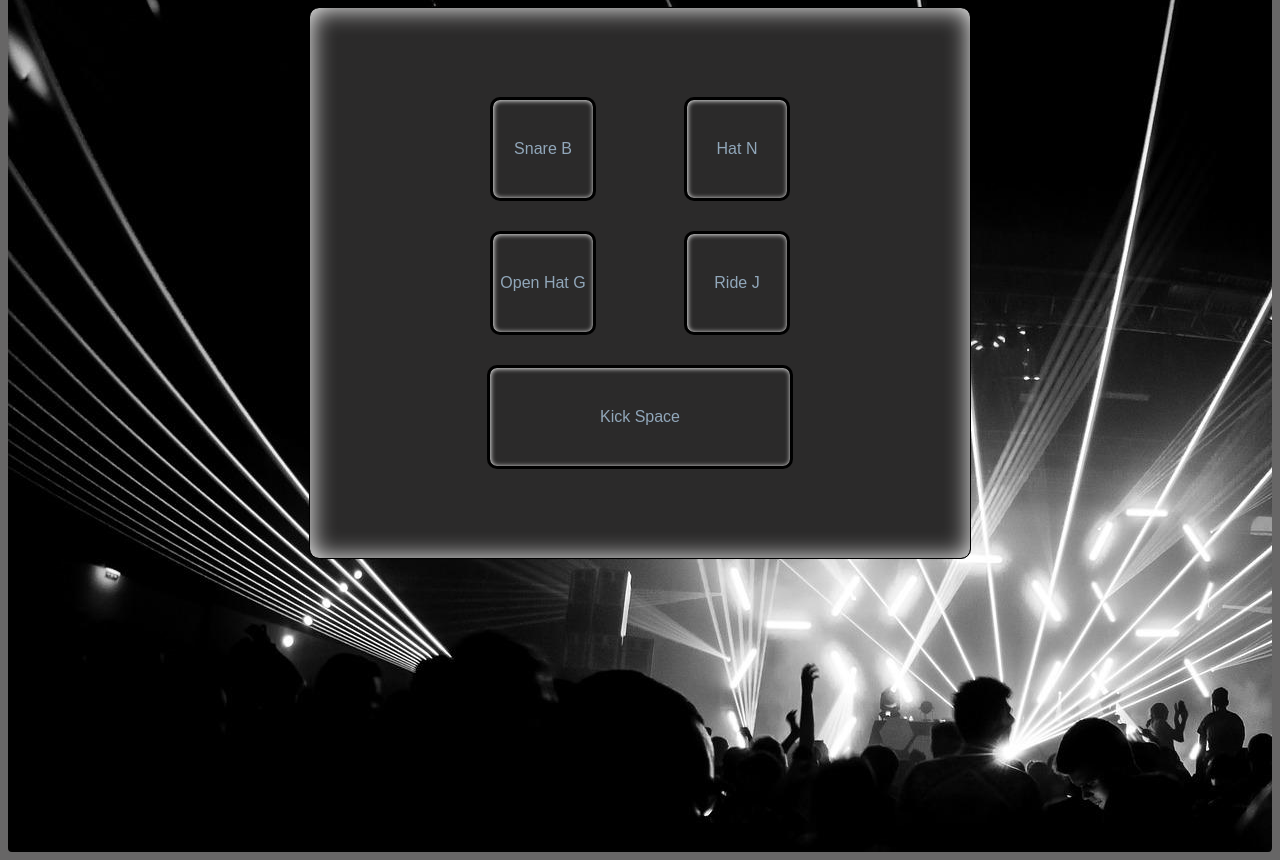
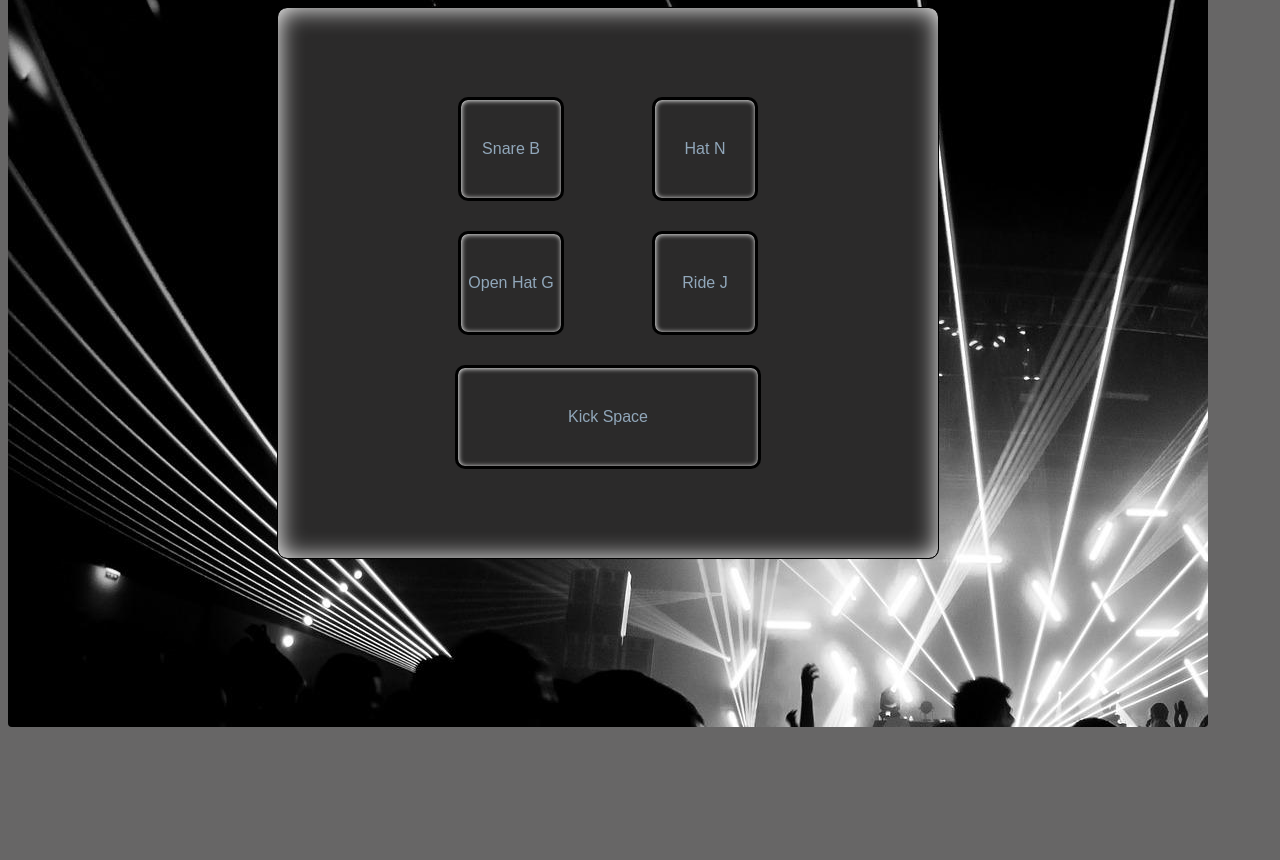
Before and after one commit to cmap89/drum_machine, a plain HTML site: page index.html in a window 1280 px wide. Shown: the part 81-941 px from the top of the page. After the commit the page ends 816 px from the top, so only its background shows below. Drawn offline with Linux system fonts and the light colour scheme.

Commit message:
Updating modified style.css file

```diff
--- a/style.css
+++ b/style.css
@@ -13,7 +13,8 @@ h1 {
 
 .main-container {
     display: flex;
-    height: 925px;
+    height: 100vh;
+    width: 150vh;
     flex-direction: column;
     align-items: center;
     background-color: #000;
```
